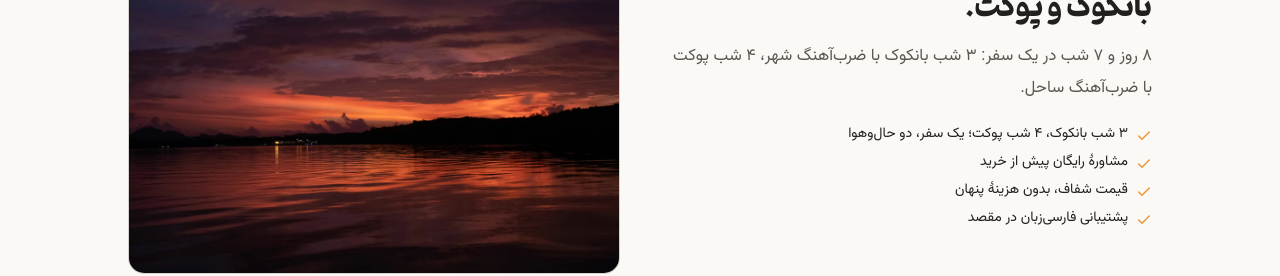
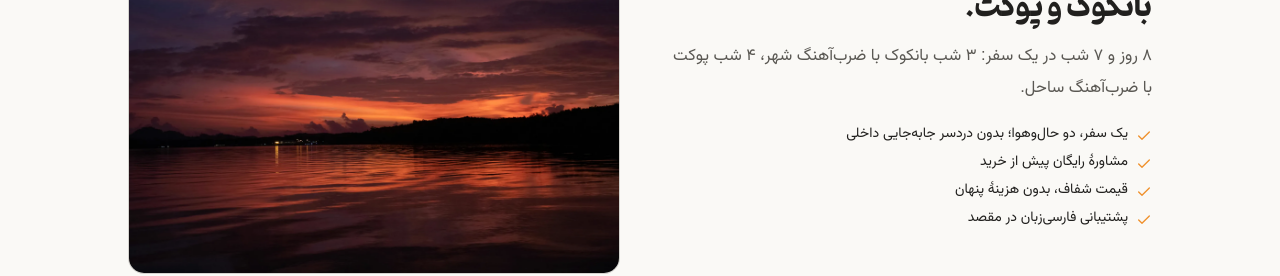
Before and after one commit to masoudroot/thailandgard, a Next.js app in the folder site/: page / in a window 1280 px wide. Shown: the part 1420-1696 px from the top of the page. Built offline with nearby package versions, Linux system fonts and the light colour scheme; no server answers; the database is empty; a web font is replaced by a local one.

Commit message:
نبض دیزاین: D-124 رفع تکرار تقسیم شب‌ها در بلوک ترکیبی خانه

```diff
--- a/site/app/page.tsx
+++ b/site/app/page.tsx
@@ -138,7 +138,7 @@ export default async function HomePage() {
         title: "بانکوک و پوکت.",
         description: "۸ روز و ۷ شب در یک سفر: ۳ شب بانکوک با ضرب‌آهنگ شهر، ۴ شب پوکت با ضرب‌آهنگ ساحل.",
         bullets: [
-          "۳ شب بانکوک، ۴ شب پوکت؛ یک سفر، دو حال‌وهوا",
+          "یک سفر، دو حال‌وهوا؛ بدون دردسر جابه‌جایی داخلی",
           "مشاورهٔ رایگان پیش از خرید",
           "قیمت شفاف، بدون هزینهٔ پنهان",
           "پشتیبانی فارسی‌زبان در مقصد",
```
Also changed, not shown: 1 other file (tests, documents, lock files or other folders).
